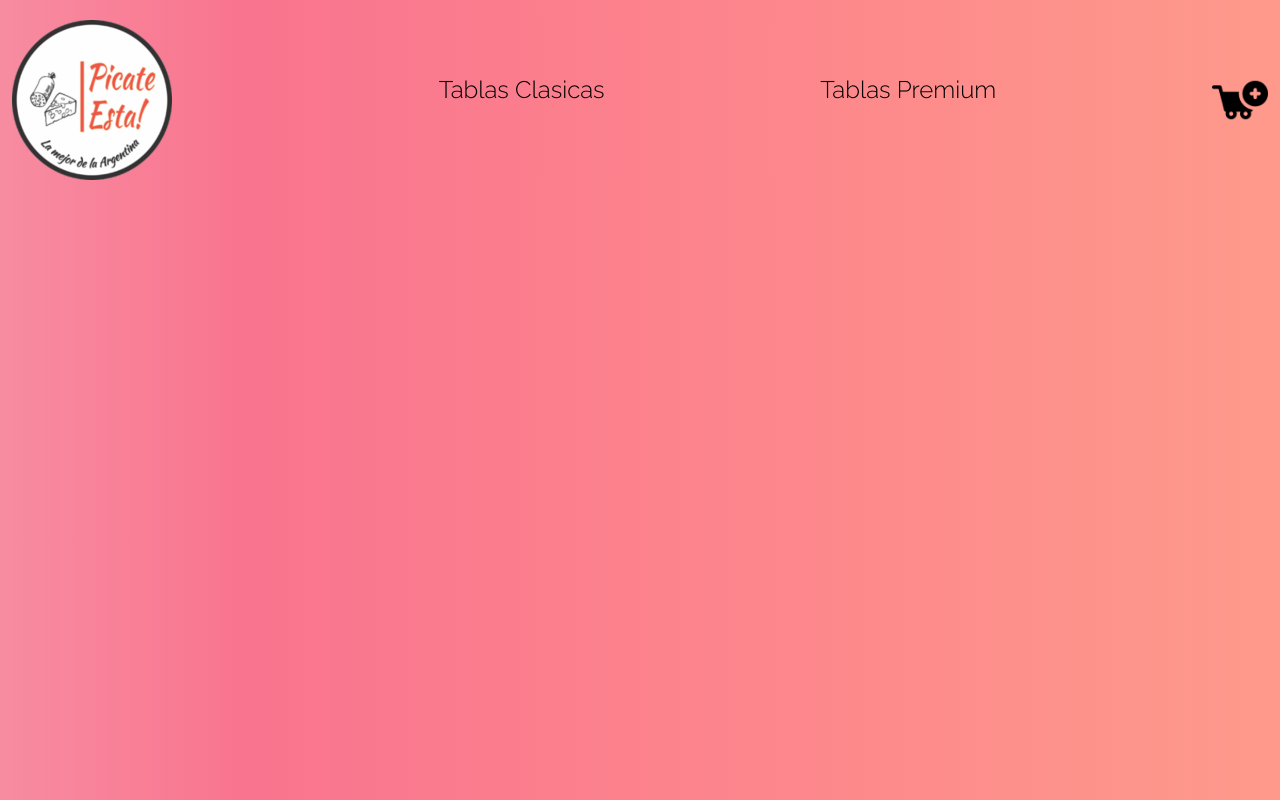
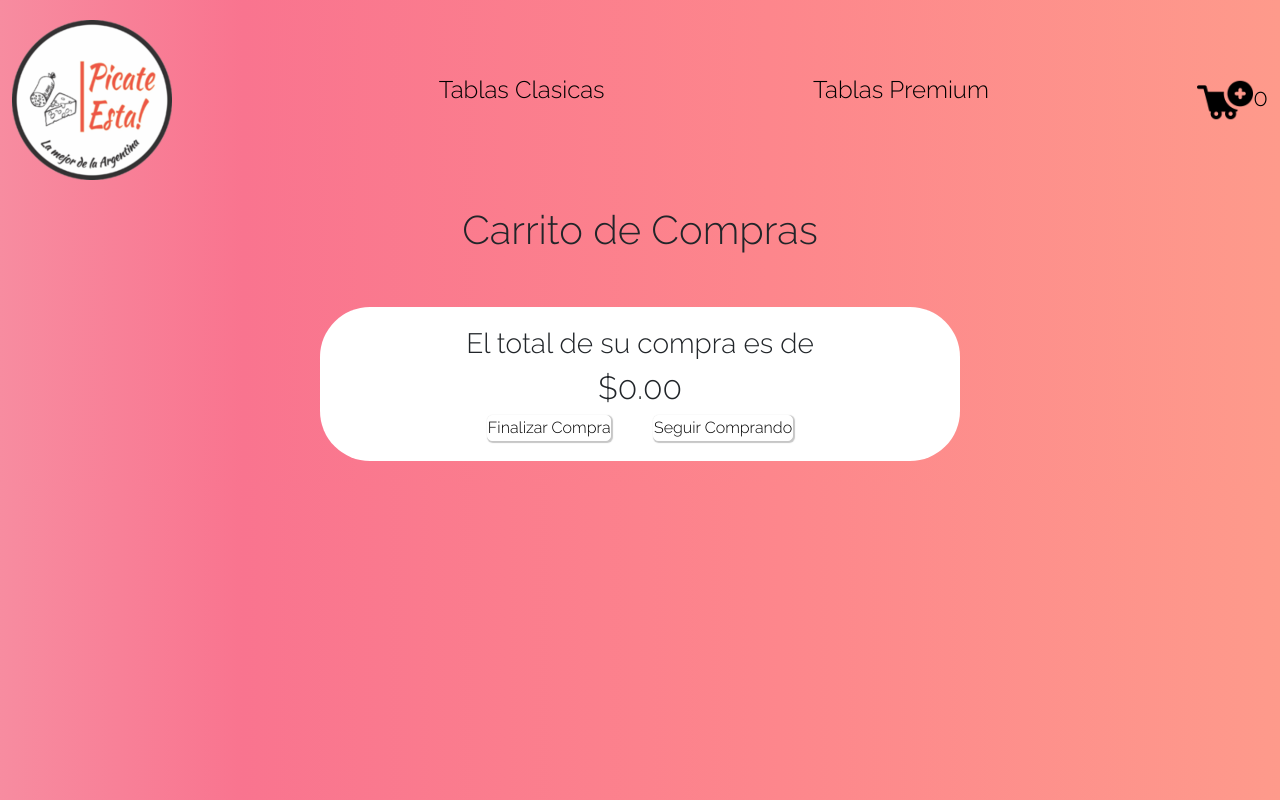
Before and after one commit to Basu22/picateOssvald, a React (Create React App) app: page /cart in a window 1280 px wide. Built offline with nearby package versions, Linux system fonts and the light colour scheme; a web font is replaced by a local one.

Commit message:
Desafío: CartContext

```diff
--- a/package.json
+++ b/package.json
@@ -7,9 +7,11 @@
     "@testing-library/react": "^12.1.3",
     "@testing-library/user-event": "^13.5.0",
     "bootstrap": "^5.1.3",
+    "firebase": "^9.6.10",
     "react": "^17.0.2",
     "react-bootstrap": "^2.1.2",
     "react-dom": "^17.0.2",
+    "react-icons": "^4.3.1",
     "react-router-dom": "^6.2.2",
     "react-scripts": "5.0.0",
     "sass": "^1.49.9",
--- a/src/App.jsx
+++ b/src/App.jsx
@@ -5,14 +5,16 @@ import {ItemListContainer} from './Componentes/ItemListContainer/ItemListContain
 import { BrowserRouter, Route, Routes } from 'react-router-dom'
 //ESTILOS SASS
 import './SCSS/styles.scss';
-
-
-
+import  {CartProvider}  from './Context/CartContext'
+import { Cart } from './Componentes/Cart/Cart'
 
 export default function App() {
   return (
     <>
     <React.StrictMode>
+
+      <CartProvider>
+
         <BrowserRouter>
 
           <NavBar />
@@ -21,9 +23,13 @@ export default function App() {
             <Route path="/" element={<ItemListContainer gretting="Nuestros Productos"/>} />
             <Route path="/tablas/:categoryId" element={<ItemListContainer gretting="Tabla"/>} />
             <Route path="/detalle/:id" element={<ItemDetailContainer/>}/>
+            <Route path="/cart" element={<Cart/>}/>
           </Routes>
 
         </BrowserRouter>
+
+      </CartProvider>
+
     </React.StrictMode>
     </>
   )
--- /dev/null
+++ b/src/Componentes/Cart/Cart.jsx
@@ -0,0 +1,61 @@
+import { useContext } from "react"
+import { CartContext } from "../../Context/CartContext"
+import { FaTrashAlt } from "react-icons/fa";
+
+
+export const Cart= ()=>{
+
+    const {cart, SumaTotal}=useContext(CartContext)
+
+
+
+    return(
+        <section className="row g-0 seccionCarrito">
+            <article className="col-12 tituloCarrito">
+                <h1>Carrito de Compras</h1>
+            </article>
+            {cart.map((i)=>
+            <article key={i.id} className="containerCarrito">
+                <article className="contenedorImagen">
+                    <img src={i.img} alt=""/>
+                </article>
+                <article>
+                    <h4>Tabla</h4>
+                    <h4>{i.tipo}</h4>
+                </article>
+                <article>
+                    <p>Comen</p>
+                    <p>{i.comen}</p>
+                </article>
+                <article>
+                    <p>Pican</p>
+                    <p>{i.pican}</p>
+                </article>
+                <article>
+                    <p>P. Unitario</p>
+                    <p>${i.venta.toFixed(2)}</p>
+                </article>
+                <article>
+                    <p>Cantidad</p>
+                    <p>{i.cantidad}</p>
+                </article>
+                <article>
+                    <p>Subtotal</p>
+                    <p>${(i.venta * i.cantidad).toFixed(2)}</p>
+                </article>
+                <article>
+                    <FaTrashAlt id={i.id} />
+                </article>
+            </article>
+            )}
+            <article className="col-10 contenedorTotal">
+                <h3>El total de su compra es de</h3>
+                <h2>${SumaTotal().toFixed(2)}</h2>
+                <article className="contenedorBotones">
+                    <button>Finalizar Compra</button>
+                    <button>Seguir Comprando</button>
+                </article>
+            </article>
+        </section>
+    )
+}
--- /dev/null
+++ b/src/Componentes/Cart/Cart.scss
@@ -0,0 +1,42 @@
+.seccionCarrito{
+    width: 100%;
+    @include flexbox_style(space-evenly, center, wrap, row);
+    .tituloCarrito{
+        text-align: center;
+        padding: 2%;
+    }
+    .containerCarrito{
+        @include flexbox_style(space-around, center, wrap, row);
+        align-items: center;
+        text-align: center;
+        width: 80%;
+        padding: 20px 0 ;
+        margin: 20px 0 ;
+        background-color: rgb(255, 255, 255);
+        border-radius: 50px;
+        p{
+            margin: 0;
+        }
+        .contenedorImagen{
+            width: 20%;
+            img{
+                width: 100%;
+            }
+        }
+    }
+    .contenedorTotal{
+        @include flexbox_style(flex-end, center, wrap, column);
+        width: 50%;
+        padding: 20px 0 ;
+        margin: 20px 0 ;
+        background-color: rgb(255, 255, 255);
+        border-radius: 50px;
+        text-align: center;
+        .contenedorBotones{
+            @include flexbox_style(space-around, center, wrap, row);
+            button{
+                @include fondo-botones(5px);
+            }
+        }
+    }
+}
--- a/src/Componentes/ItemCount/ItemCount.jsx
+++ b/src/Componentes/ItemCount/ItemCount.jsx
@@ -1,21 +1,21 @@
-export const ItemCount=({stock,onAdd,contador,setContador}) =>{
+export const ItemCount=({stock,onAdd,cantidad,setCantidad}) =>{
 
 const sumarProducto = ()=>{
-  (contador<stock)&&setContador(contador+1)
+  (cantidad<stock)&&setCantidad(cantidad+1)
 }
 const restarProducto=()=>{
-  (contador>0)&&setContador(contador-1)
+  (cantidad>0)&&setCantidad(cantidad-1)
 }
 
   return (
     <section className="cajaProducto">
         <section className="cajaBotones">
           <button className="botones" onClick={restarProducto}> - </button>
-          <span>{contador}</span>
+          <span>{cantidad}</span>
           <button className="botones" onClick={sumarProducto}> + </button>
         </section>
         <section className="cajaStock">
-          <p>Stock: {stock-contador} productos</p>
+          <p>Stock: {stock-cantidad} productos</p>
         </section>
         <section className='cajaAgregar'>
           <button className="botonAgregar" onClick={onAdd}>Agregar Carrito</button>
--- a/src/Componentes/ItemDetail/ItemDetail.jsx
+++ b/src/Componentes/ItemDetail/ItemDetail.jsx
@@ -1,29 +1,35 @@
-import { useState } from 'react'
+import { useContext, useState } from 'react'
+import { CartContext } from '../../Context/CartContext';
 import { FinalizaCompra } from '../FinalizaCompra/FinalizaCompra'
 import { ItemCount } from '../ItemCount/ItemCount'
 
-export const ItemDetail=({id, comen, pican, tipo, img, venta, contador, setContador})=> {
+export const ItemDetail=({id, comen, pican, tipo, img, venta, cantidad, stock, setCantidad})=> {
 
   const [finalizacompra, setFinalizacompra] = useState(false);
 
-
+  const {AddCart, IsInCart, buscarItem } = useContext(CartContext)
 
   const onAdd = ()=>{
-    if(contador>0){
-      const itemCarrito={
-        id,
-        comen,
-        pican,
-        tipo,
-        contador,
-        venta
-      }
+    if(cantidad>0&&!IsInCart(id)){
+      //armo un objeto con los datos que necesito para armar mi carrito.
+      const itemCarrito={id,comen,pican,tipo,cantidad,venta,img}
+      // botón de finalización de compra activada.
       setFinalizacompra(true)
-      console.log(itemCarrito)
+      // envio el item al que le di agregar al AddCart de mi contexto.
+      AddCart(itemCarrito)
+    }else if (cantidad>0&&IsInCart(id)){
+      //busco el item que es
+      const item = buscarItem(id)
+      item.cantidad = item.cantidad + cantidad
+      item.stock = item.stock - cantidad
+
+      setFinalizacompra(true)
     }else{
-      console.log("debe de ingresar un producto!")
+      // genero un alerta para infomar que debe de seleccionar un producto para e carrito.
+      alert("debe de ingresar un producto!")
     }
-}
+  }
+
   return (
     <section className='row contenedorDetalles g-0'>
         <article key={id} className='col-12 itemDetalle'>
@@ -40,16 +46,17 @@ export const ItemDetail=({id, comen, pican, tipo, img, venta, contador, setConta
           </article>
           <article className='col-5 contenedorDivision2'>
             <article className='contenedorPrecio'>
-              <h3>Precio:$ {(venta*contador).toFixed(2)}</h3>
+              <h3>Precio:$ {(venta*cantidad).toFixed(2)}</h3>
             </article>
-            {finalizacompra
+            {
+            finalizacompra
             ?<FinalizaCompra/>
             :<ItemCount
                 stock={10}
                 onAdd={onAdd}
-                contador={contador}
-                setContador={setContador}/>
-          }
+                cantidad={cantidad}
+                setCantidad={setCantidad}/>
+            }
           </article>
         </article>
     </section>
--- a/src/Componentes/ItemDetailContainer/ItemDetailContainer.jsx
+++ b/src/Componentes/ItemDetailContainer/ItemDetailContainer.jsx
@@ -7,7 +7,7 @@ import { Loading } from '../Loading/Loading'
 export const ItemDetailContainer=()=> {
 
     const [detalleProductos, setDetalleProductos] = useState([])
-    const [contador, setContador]=useState(0);
+    const [cantidad, setCantidad]=useState(0);
     const [loading, setLoading] = useState(false)
     const {id} = useParams()
 
@@ -18,7 +18,6 @@ export const ItemDetailContainer=()=> {
         GetData()
             .then((data)=>{
                     setDetalleProductos(data.find((el)=>el.id===id))
-                    console.log(data.find((el)=>el.id===id))
             })
             .catch((err)=>console.log(err))
             .finally(()=>setLoading(false))
@@ -30,8 +29,8 @@ export const ItemDetailContainer=()=> {
         ?<Loading/>
         :<ItemDetail
             {...detalleProductos}
-            contador={contador}
-            setContador={setContador}
+            cantidad={cantidad}
+            setCantidad={setCantidad}
         />}
         </>
     )
--- a/src/Componentes/NavBar/CartWidget.jsx
+++ b/src/Componentes/NavBar/CartWidget.jsx
@@ -1,7 +1,16 @@
+import { useContext } from "react"
+import { CartContext } from "../../Context/CartContext"
+
+
+
 export const CartWidget = () => {
+
+  const {SumaCantidad} = useContext(CartContext)
+
   return (
             <article>
                 <img className="carritoCompra" src="../img/navegador/agregar-carrito.png" alt="Carrito de Compras" loading="lazy" />
+                <span>{SumaCantidad()}</span>
             </article>
   )
 }
--- /dev/null
+++ b/src/Context/CartContext.jsx
@@ -0,0 +1,36 @@
+import { createContext, useState } from "react";
+
+export const CartContext = createContext()
+
+export const CartProvider = ({children})=>{
+
+    const [cart, setCart] = useState([])
+
+    const AddCart = (item)=>{
+        setCart([...cart, item])
+    }
+
+    const buscarItem = (id) =>{
+        return cart.find((item)=>item.id === id)
+    }
+
+    const IsInCart = (id)=>{
+        return cart.some((item)=>item.id === id)
+    }
+
+    const SumaCantidad = ()=>{
+        return cart.reduce((acc, item)=> acc + item.cantidad,0)
+    }
+
+    const SumaTotal=()=>{
+        return cart.reduce((acc, item)=> acc + (item.venta * item.cantidad),0)
+    }
+
+
+return (
+        <CartContext.Provider
+        value={{cart, setCart, AddCart, SumaCantidad, SumaTotal, buscarItem, IsInCart}}>
+            {children}
+        </CartContext.Provider>
+    )
+}
--- a/src/SCSS/styles.scss
+++ b/src/SCSS/styles.scss
@@ -6,4 +6,5 @@
 @import '../Componentes/ItemCount/ItemCount.scss';
 @import '../Componentes/ItemDetail/ItemDetail.scss';
 @import '../Componentes/Loading/Loading.scss';
-@import '../Componentes/FinalizaCompra/FinalizaCompra.scss'
+@import '../Componentes/FinalizaCompra/FinalizaCompra.scss';
+@import '../Componentes/Cart/Cart.scss'
--- a/src/SCSS/variables.scss
+++ b/src/SCSS/variables.scss
@@ -5,6 +5,8 @@
 @import url('https://fonts.googleapis.com/css2?family=Raleway:wght@300&display=swap');
 /* font-family: 'Raleway', sans-serif; */
 @import "~bootstrap/scss/bootstrap";
+
+
 
 body, header{
     background-image: linear-gradient(to right, #f78ca0 0%, #f9748f 19%, #fd868c 60%, #fe9a8b 100%);
@@ -19,6 +21,13 @@ $bordes-redondeados: 20px;
 $iconos-redes: 5vh;
 $sautarcion:saturate(1.8);
 $menuHamburguesa: 5vh;
+
+
+*{
+    padding: 0px;
+    margin: 0px;
+    font-family: $fuentebody;
+}
 
 /* MAPAS */
 $tamañoTexto:(
@@ -84,12 +93,3 @@ $coloresMaps:(
     text-align: center;
     color: #000;
 }
-
-
-
-
-*{
-    padding: 0px;
-    margin: 0px;
-    font-family: $fuentebody;
-}
```
Also changed, not shown: 1 other file (tests, documents, lock files or other folders). Lines whose indentation alone changed are shown as unchanged.
